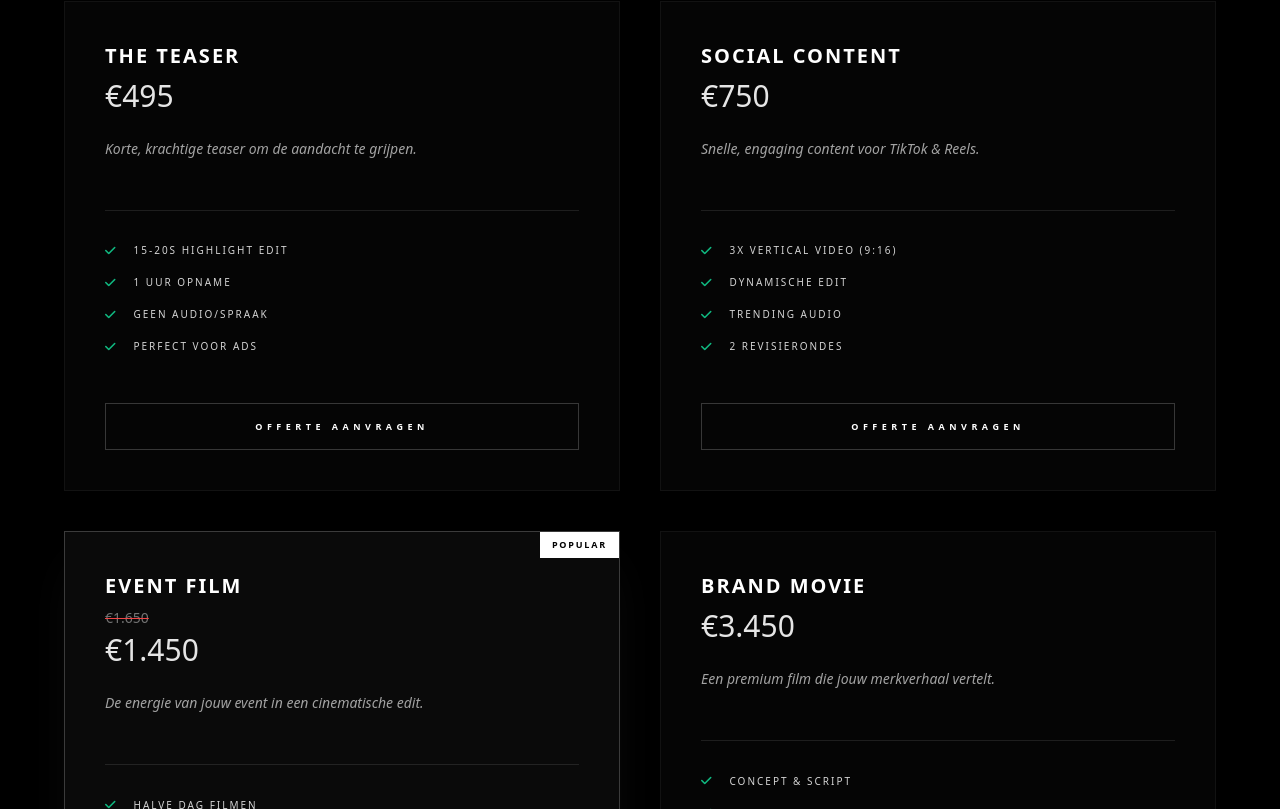
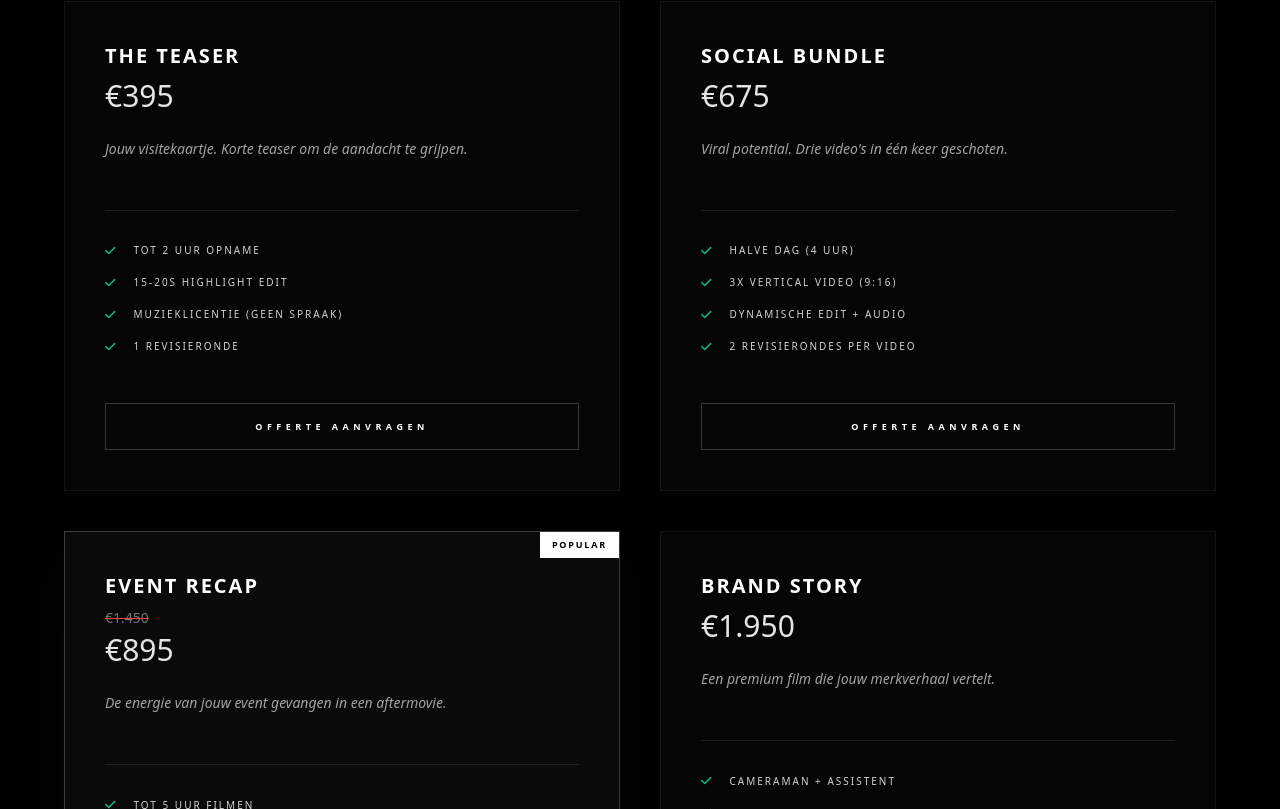
Before and after one commit to liamvwoudenberg-lang/portfoliosite, a React (Vite) app: page / in a window 1280 px wide. Shown: the part 1991-2800 px from the top of the page. Built offline with nearby package versions, Linux system fonts and the light colour scheme.

Commit message:
Update data.ts

```diff
--- a/data.ts
+++ b/data.ts
@@ -50,25 +50,25 @@ export const TRANSLATIONS: Record<Language, SiteData> = {
         id: 'p0',
         name: 'The Headshot',
         category: 'Photography',
-        price: '€225',
+        price: '€195',
         description: 'De essentie. Kort en krachtig voor je profielfoto.',
-        features: ['30 Min Sessie', '3 High-End Edits', 'Studio Setting', 'Directe Selectie']
+        features: ['30 Min Sessie (Studio)', '3 High-End Edits', 'Binnen 24u Geleverd', '1 Correctieronde']
       },
       {
         id: 'p1',
         name: 'Personal Brand',
         category: 'Photography',
-        price: '€350',
+        price: '€345',
         description: 'Professionele portretten voor LinkedIn & Website.',
-        features: ['1 Uur Studio/Locatie', '10 High-End Edits', 'Online Galerij', 'Zakelijk & Social']
+        features: ['1 Uur Studio/Locatie', '10 High-End Edits', 'Online Galerij', '2 Kledingswitches']
       },
       {
         id: 'p2',
         name: 'Event Report',
         category: 'Photography',
-        price: '€950',
+        price: '€850',
         oldPrice: '€1.150',
-        discountTag: 'MEEST GEKOZEN',
+        discountTag: 'BEST DEAL',
         description: 'Complete verslaglegging van jouw event of lancering.',
         features: ['4 Uur Fotografie', '100+ Nabewerkte Foto’s', 'Sfeer & Highlights', 'Binnen 3 Dagen Geleverd'],
         recommended: true
@@ -77,7 +77,7 @@ export const TRANSLATIONS: Record<Language, SiteData> = {
         id: 'p3',
         name: 'Full Campaign',
         category: 'Photography',
-        price: '€2.250',
+        price: '€1.850',
         description: 'High-end beelden voor advertenties en lookbooks.',
         features: ['Volledige Productiedag', 'Art Direction', 'Commerciële Licentie', 'High-End Retouching']
       },
@@ -87,36 +87,36 @@ export const TRANSLATIONS: Record<Language, SiteData> = {
         id: 'v0',
         name: 'The Teaser',
         category: 'Videography',
-        price: '€495',
-        description: 'Korte, krachtige teaser om de aandacht te grijpen.',
-        features: ['15-20s Highlight Edit', '1 Uur Opname', 'Geen Audio/Spraak', 'Perfect voor Ads']
+        price: '€395',
+        description: 'Jouw visitekaartje. Korte teaser om de aandacht te grijpen.',
+        features: ['Tot 2 Uur Opname', '15-20s Highlight Edit', 'Muzieklicentie (Geen spraak)', '1 Revisieronde']
       },
       {
         id: 'v1',
-        name: 'Social Content',
+        name: 'Social Bundle',
         category: 'Videography',
-        price: '€750',
-        description: 'Snelle, engaging content voor TikTok & Reels.',
-        features: ['3x Vertical Video (9:16)', 'Dynamische Edit', 'Trending Audio', '2 Revisierondes']
+        price: '€675',
+        description: 'Viral potential. Drie video\'s in één keer geschoten.',
+        features: ['Halve Dag (4 Uur)', '3x Vertical Video (9:16)', 'Dynamische Edit + Audio', '2 Revisierondes per video']
       },
       {
         id: 'v2',
-        name: 'Event Film',
+        name: 'Event Recap',
         category: 'Videography',
-        price: '€1.450',
-        oldPrice: '€1.650',
+        price: '€895',
+        oldPrice: '€1.450',
         discountTag: 'POPULAR',
-        description: 'De energie van jouw event in een cinematische edit.',
-        features: ['Halve Dag Filmen', 'Cinematische Edit (90s)', 'Licentie Muziek', 'Color Grading'],
+        description: 'De energie van jouw event gevangen in een aftermovie.',
+        features: ['Tot 5 Uur Filmen', 'Cinematische Edit (60-90s)', '4K Kwaliteit + Grading', '2 Revisierondes'],
         recommended: true
       },
       {
         id: 'v3',
-        name: 'Brand Movie',
+        name: 'Brand Story',
         category: 'Videography',
-        price: '€3.450',
+        price: '€1.950',
         description: 'Een premium film die jouw merkverhaal vertelt.',
-        features: ['Concept & Script', 'Volledige Crew', 'Voice-over & Sound', '4K Cinema Kwaliteit']
+        features: ['Cameraman + Assistent', 'Concept & Script Sessie', 'Voice-over Optie', '3 Uitgebreide Revisierondes']
       },
 
       // Combo (Low -> High)
@@ -124,36 +124,36 @@ export const TRANSLATIONS: Record<Language, SiteData> = {
         id: 'c0',
         name: 'The Quickfire',
         category: 'Combo',
-        price: '€850',
-        description: 'Instap content pack. Snel resultaat.',
-        features: ['1 Reel / Short', '5 Portrait Photos', '1 Hour Shoot', 'Efficient & Fast']
+        price: '€795',
+        description: 'Instap content pack. Snel resultaat voor starters.',
+        features: ['1 Reel / Short Video', '5 Portretfoto\'s', '1.5 Uur Shoot', 'Supersnelle levering']
       },
       {
         id: 'c1',
         name: 'Social Kickstart',
         category: 'Combo',
-        price: '€1.050',
+        price: '€995',
         description: 'Boost je online aanwezigheid in één keer.',
-        features: ['3x Reels Video', '10x Portrait Photos', 'Halve Dag Opname', 'Social Ready']
+        features: ['3x Reels Video', '10x Portretfoto\'s', 'Halve Dag Opname', 'Social Ready Formats']
       },
       {
         id: 'c2',
         name: 'Event All-In',
         category: 'Combo',
-        price: '€1.950',
-        oldPrice: '€2.400',
+        price: '€1.550',
+        oldPrice: '€1.950',
         discountTag: '-20% DEAL',
         description: 'Foto én video van jouw evenement.',
-        features: ['1 Videograaf + 1 Fotograaf', 'Aftermovie + 75 Foto’s', 'Volledige Dekking', 'Efficiënte Workflow'],
+        features: ['1 Videograaf + 1 Fotograaf', 'Aftermovie + 75 Foto’s', 'Volledige Dekking (4u)', 'Efficiënte Workflow'],
         recommended: true
       },
       {
         id: 'c3',
         name: 'Brand Launch',
         category: 'Combo',
-        price: '€4.950',
+        price: '€3.950',
         description: 'Alles wat je nodig hebt voor een nieuwe start.',
-        features: ['Brand Movie', '5 Social Shorts', '30 Campaign Foto’s', 'Strategie Sessie']
+        features: ['Brand Movie (Video)', '5 Social Shorts', '30 Campaign Foto’s', 'Strategie Sessie']
       }
     ]
   },
@@ -201,20 +201,20 @@ export const TRANSLATIONS: Record<Language, SiteData> = {
       { id: 'vid-4', title: 'Jean-Pierre: The Artist', category: 'Cinematography', thumbnail: 'https://img.youtube.com/vi/crk9L3lpGoI/maxresdefault.jpg', description: 'Artistic portrait in motion.', year: '2024', videoUrl: 'https://www.youtube.com/watch?v=crk9L3lpGoI' }
     ],
     packages: [
-      { id: 'p0', name: 'The Headshot', category: 'Photography', price: '€225', description: 'The essentials. Short and powerful for profiles.', features: ['30 Min Session', '3 Pro Retouches', 'Studio Setting', 'Direct Selection'] },
-      { id: 'p1', name: 'Personal Brand', category: 'Photography', price: '€350', description: 'Professional headshots & personal branding.', features: ['1 Hour Session', '10 Pro Retouches', 'Studio or Location', 'Online Gallery'] },
-      { id: 'p2', name: 'Event Report', category: 'Photography', price: '€950', oldPrice: '€1.150', discountTag: 'POPULAR', description: 'Complete coverage of your event.', features: ['4 Hours Coverage', '100+ Edited Photos', 'Fast Delivery', 'High Resolution'], recommended: true },
-      { id: 'p3', name: 'Full Campaign', category: 'Photography', price: '€2.250', description: 'High-end advertising & editorial photography.', features: ['Full Day Production', 'Art Direction', 'Commercial License', 'High-End Retouching'] },
+      { id: 'p0', name: 'The Headshot', category: 'Photography', price: '€195', description: 'The essentials. Short and powerful for profiles.', features: ['30 Min Session', '3 Pro Retouches', '24h Delivery', '1 Revision Round'] },
+      { id: 'p1', name: 'Personal Brand', category: 'Photography', price: '€345', description: 'Professional headshots & personal branding.', features: ['1 Hour Session', '10 Pro Retouches', 'Studio or Location', '2 Outfit Changes'] },
+      { id: 'p2', name: 'Event Report', category: 'Photography', price: '€850', oldPrice: '€1.150', discountTag: 'BEST DEAL', description: 'Complete coverage of your event.', features: ['4 Hours Coverage', '100+ Edited Photos', 'Fast Delivery', 'High Resolution'], recommended: true },
+      { id: 'p3', name: 'Full Campaign', category: 'Photography', price: '€1.850', description: 'High-end advertising & editorial photography.', features: ['Full Day Production', 'Art Direction', 'Commercial License', 'High-End Retouching'] },
 
-      { id: 'v0', name: 'The Teaser', category: 'Videography', price: '€495', description: 'Short, punchy teaser to grab attention.', features: ['15-20s Highlight Edit', '1 Hour Shoot', 'No Voice/Audio', 'Perfect for Ads'] },
-      { id: 'v1', name: 'Social Content', category: 'Videography', price: '€750', description: 'Fast, engaging content for TikTok & Reels.', features: ['3x Vertical Video (9:16)', 'Dynamic Editing', 'Trending Audio', '2 Revision Rounds'] },
-      { id: 'v2', name: 'Event Film', category: 'Videography', price: '€1.450', oldPrice: '€1.650', discountTag: 'POPULAR', description: 'Capture the energy of your event.', features: ['Half Day Filming', 'Cinematic Edit (90s)', 'Music License', 'Color Grading'], recommended: true },
-      { id: 'v3', name: 'Brand Movie', category: 'Videography', price: '€3.450', description: 'A premium film that defines your brand.', features: ['Concept & Script', 'Full Crew', 'Voice-over & Sound', '4K Cinema Quality'] },
+      { id: 'v0', name: 'The Teaser', category: 'Videography', price: '€395', description: 'Your business card. Short, punchy teaser.', features: ['Up to 2 Hours Shoot', '15-20s Highlight Edit', 'Music License', '1 Revision Round'] },
+      { id: 'v1', name: 'Social Bundle', category: 'Videography', price: '€675', description: 'Viral potential. Three videos in one shoot.', features: ['Half Day (4 Hours)', '3x Vertical Video (9:16)', 'Dynamic Editing', '2 Revision Rounds per video'] },
+      { id: 'v2', name: 'Event Recap', category: 'Videography', price: '€895', oldPrice: '€1.450', discountTag: 'POPULAR', description: 'Capture the energy of your event.', features: ['Up to 5 Hours Filming', 'Cinematic Edit (90s)', '4K Quality + Grading', '2 Revision Rounds'], recommended: true },
+      { id: 'v3', name: 'Brand Story', category: 'Videography', price: '€1.950', description: 'A premium film that defines your brand.', features: ['Cam Op + Assistant', 'Concept & Script', 'Voice-over Option', '3 Major Revision Rounds'] },
 
-      { id: 'c0', name: 'The Quickfire', category: 'Combo', price: '€850', description: 'Entry-level content pack. Fast results.', features: ['1 Reel / Short', '5 Portrait Photos', '1 Hour Shoot', 'Efficient & Fast'] },
-      { id: 'c1', name: 'Social Kickstart', category: 'Combo', price: '€1.050', description: 'Boost your online presence at once.', features: ['3x Reels Video', '10x Portrait Photos', 'Half Day Shoot', 'Social Ready'] },
-      { id: 'c2', name: 'Event All-In', category: 'Combo', price: '€1.950', oldPrice: '€2.400', discountTag: '-20% DEAL', description: 'Photo & Video of your event.', features: ['1 Videographer + 1 Photographer', 'Aftermovie + 75 Photos', 'Full Coverage', 'Efficient Workflow'], recommended: true },
-      { id: 'c3', name: 'Brand Launch', category: 'Combo', price: '€4.950', description: 'Everything you need for a new start.', features: ['Brand Movie', '5 Social Shorts', '30 Campaign Photos', 'Strategy Session'] }
+      { id: 'c0', name: 'The Quickfire', category: 'Combo', price: '€795', description: 'Entry-level content pack. Fast results.', features: ['1 Reel / Short', '5 Portrait Photos', '1.5 Hour Shoot', 'Super Fast Delivery'] },
+      { id: 'c1', name: 'Social Kickstart', category: 'Combo', price: '€995', description: 'Boost your online presence at once.', features: ['3x Reels Video', '10x Portrait Photos', 'Half Day Shoot', 'Social Ready'] },
+      { id: 'c2', name: 'Event All-In', category: 'Combo', price: '€1.550', oldPrice: '€1.950', discountTag: '-20% DEAL', description: 'Photo & Video of your event.', features: ['1 Videographer + 1 Photographer', 'Aftermovie + 75 Photos', 'Full Coverage (4h)', 'Efficient Workflow'], recommended: true },
+      { id: 'c3', name: 'Brand Launch', category: 'Combo', price: '€3.950', description: 'Everything you need for a new start.', features: ['Brand Movie', '5 Social Shorts', '30 Campaign Photos', 'Strategy Session'] }
     ]
   }
 };
```
